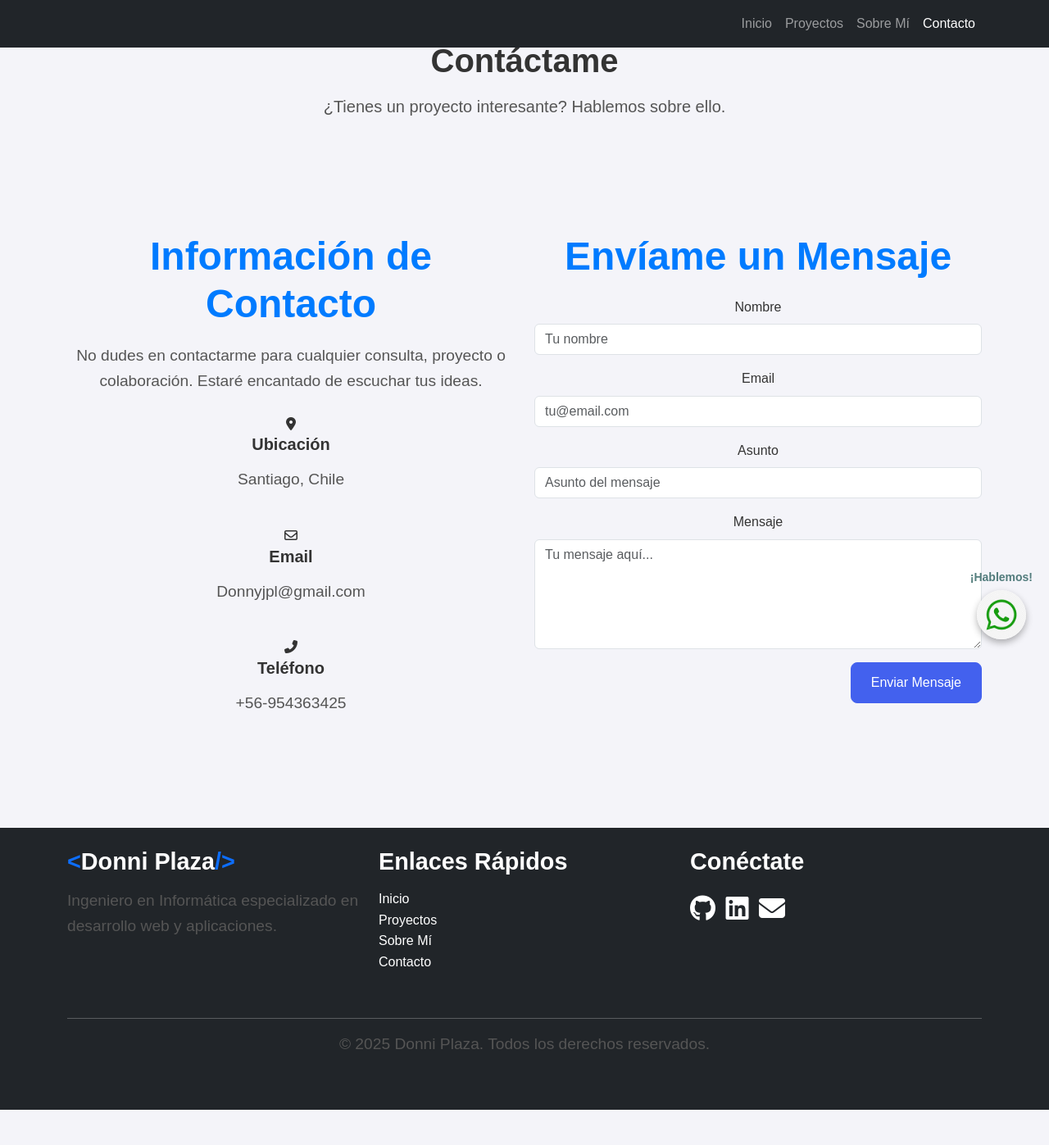
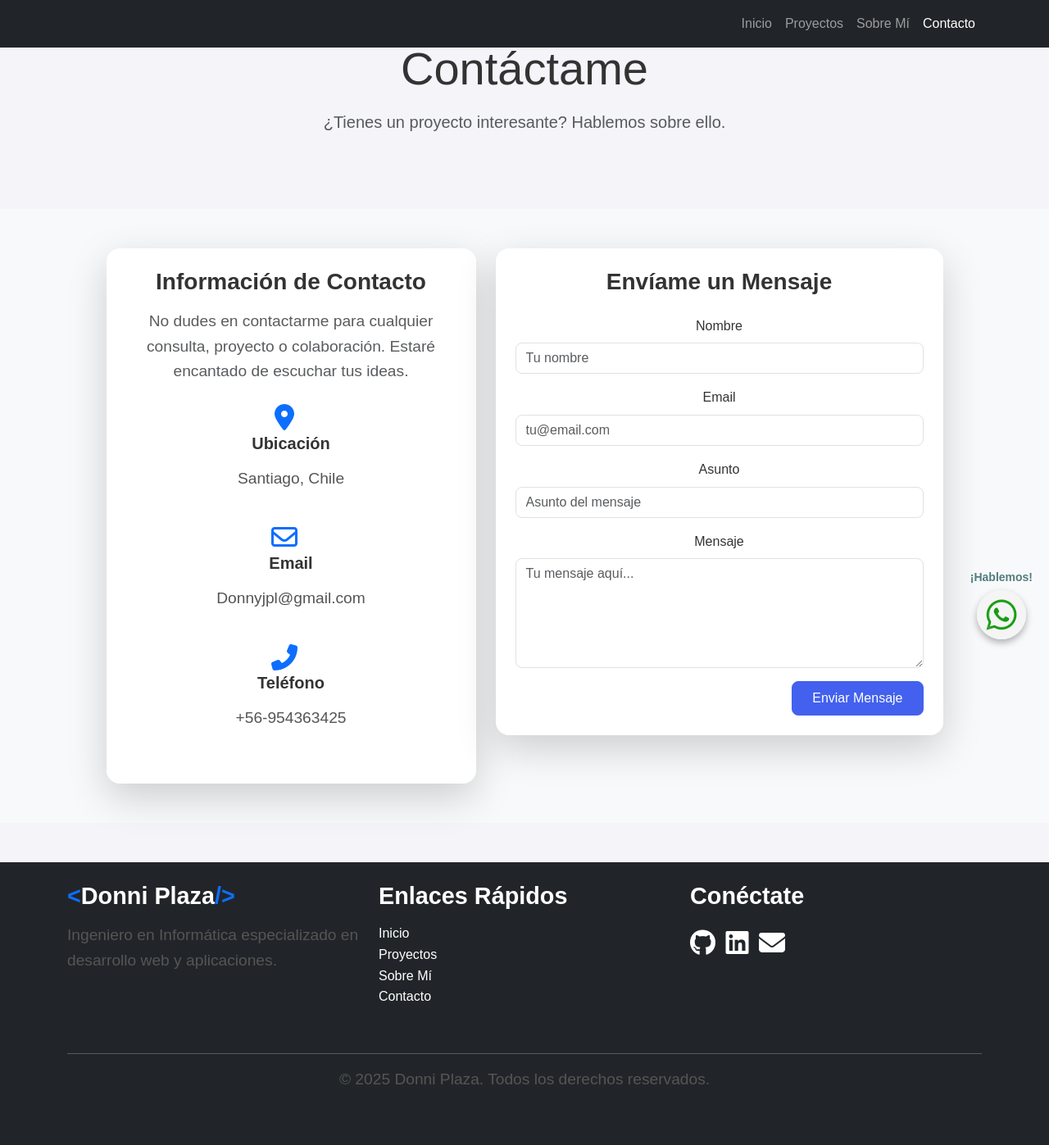
Before and after one commit to Donnyjpl/portafolio, a Django app: page /contacto/ in a window 1280 px wide. Shown: the whole page at 82% size. Before the commit the page ends 1354 px from the top, so only its background shows below. Run offline with Django 5.2, Linux system fonts and the light colour scheme.

Commit message:
contacto

```diff
--- a/web/templates/contacto.html
+++ b/web/templates/contacto.html
@@ -1,7 +1,7 @@
-
 <!-- Página de Contacto (contacto.html) -->
 {% extends 'base.html' %}
 {% load static %}
+{% load custom_filters %}
 
 {% block title %}Contacto{% endblock %}
 
@@ -11,56 +11,64 @@
     <div class="container">
         <div class="row">
             <div class="col-12 text-center" data-aos="fade-up">
-                <h1>Contáctame</h1>
-                <p class="lead">¿Tienes un proyecto interesante? Hablemos sobre ello.</p>
+                <h1 class="display-4">Contáctame</h1>
+                <p class="lead text-muted">¿Tienes un proyecto interesante? Hablemos sobre ello.</p>
             </div>
         </div>
     </div>
 </section>
 
 <!-- Formulario de Contacto -->
-<section class="contact-section py-5">
+<section class="contact-section py-5 bg-light">
     <div class="container">
         <div class="row justify-content-center">
-            <div class="col-md-6" data-aos="fade-right">
-                <div class="contact-info mb-5 mb-md-0">
-                    <h2>Información de Contacto</h2>
-                    <p class="mb-4">No dudes en contactarme para cualquier consulta, proyecto o colaboración. Estaré encantado de escuchar tus ideas.</p>
+            <!-- Información de Contacto -->
+            <div class="col-md-5" data-aos="fade-right">
+                <div class="contact-info mb-5 mb-md-0 bg-white p-4 rounded-4 shadow-lg">
+                    <h3 class="fw-bold mb-3">Información de Contacto</h3>
+                    <p class="text-muted mb-4">No dudes en contactarme para cualquier consulta, proyecto o colaboración. Estaré encantado de escuchar tus ideas.</p>
 
-                    <div class="contact-item">
-                        <div class="icon"><i class="fas fa-map-marker-alt"></i></div>
+                    <div class="contact-item mb-3">
+                        <div class="icon text-primary me-3">
+                            <i class="fas fa-map-marker-alt fa-2x"></i>
+                        </div>
                         <div class="text">
-                            <h5>Ubicación</h5>
+                            <h5 class="fw-semibold">Ubicación</h5>
                             <p>Santiago, Chile</p>
                         </div>
                     </div>
 
-                    <div class="contact-item">
-                        <div class="icon"><i class="far fa-envelope"></i></div>
+                    <div class="contact-item mb-3">
+                        <div class="icon text-primary me-3">
+                            <i class="far fa-envelope fa-2x"></i>
+                        </div>
                         <div class="text">
-                            <h5>Email</h5>
+                            <h5 class="fw-semibold">Email</h5>
                             <p>Donnyjpl@gmail.com</p>
                         </div>
                     </div>
 
-                    <div class="contact-item">
-                        <div class="icon"><i class="fas fa-phone-alt"></i></div>
+                    <div class="contact-item mb-3">
+                        <div class="icon text-primary me-3">
+                            <i class="fas fa-phone-alt fa-2x"></i>
+                        </div>
                         <div class="text">
-                            <h5>Teléfono</h5>
+                            <h5 class="fw-semibold">Teléfono</h5>
                             <p>+56-954363425</p>
                         </div>
                     </div>
                 </div>
             </div>
 
+            <!-- Formulario de Contacto -->
             <div class="col-md-6" data-aos="fade-left">
-                <div class="contact-form">
-                    <h2>Envíame un Mensaje</h2>
+                <div class="contact-form bg-white p-4 rounded-4 shadow-lg">
+                    <h3 class="fw-bold mb-4">Envíame un Mensaje</h3>
                     <form method="post">
                         {% csrf_token %}
 
                         {% if messages %}
-                        <div class="alert alert-success">
+                        <div class="alert alert-success mb-4">
                             {% for message in messages %}
                                 {{ message }}
                             {% endfor %}
@@ -69,7 +77,7 @@
 
                         <div class="mb-3">
                             <label for="{{ form.nombre.id_for_label }}" class="form-label">Nombre</label>
-                            {{ form.nombre }}
+                            {{ form.nombre|add_class:"form-control rounded-3" }}
                             {% if form.nombre.errors %}
                             <div class="invalid-feedback d-block">
                                 {{ form.nombre.errors }}
@@ -79,7 +87,7 @@
 
                         <div class="mb-3">
                             <label for="{{ form.email.id_for_label }}" class="form-label">Email</label>
-                            {{ form.email }}
+                            {{ form.email|add_class:"form-control rounded-3" }}
                             {% if form.email.errors %}
                             <div class="invalid-feedback d-block">
                                 {{ form.email.errors }}
@@ -89,7 +97,7 @@
 
                         <div class="mb-3">
                             <label for="{{ form.asunto.id_for_label }}" class="form-label">Asunto</label>
-                            {{ form.asunto }}
+                            {{ form.asunto|add_class:"form-control rounded-3" }}
                             {% if form.asunto.errors %}
                             <div class="invalid-feedback d-block">
                                 {{ form.asunto.errors }}
@@ -99,7 +107,7 @@
 
                         <div class="mb-3">
                             <label for="{{ form.mensaje.id_for_label }}" class="form-label">Mensaje</label>
-                            {{ form.mensaje }}
+                            {{ form.mensaje|add_class:"form-control rounded-3" }}
                             {% if form.mensaje.errors %}
                             <div class="invalid-feedback d-block">
                                 {{ form.mensaje.errors }}
@@ -108,7 +116,7 @@
                         </div>
 
                         <div class="text-end">
-                            <button type="submit" class="btn btn-primary">Enviar Mensaje</button>
+                            <button type="submit" class="btn btn-primary rounded-3 px-4 py-2">Enviar Mensaje</button>
                         </div>
                     </form>
                 </div>
--- /dev/null
+++ b/web/templatetags/custom_filters.py
@@ -0,0 +1,9 @@
+from django import template
+from decimal import Decimal
+
+register = template.Library()
+
+@register.filter
+def add_class(value, arg):
+    """Añade una clase CSS al valor del campo."""
+    return value.as_widget(attrs={'class': arg})
```
Also changed, not shown: web/templatetags/__init__.py (added).
